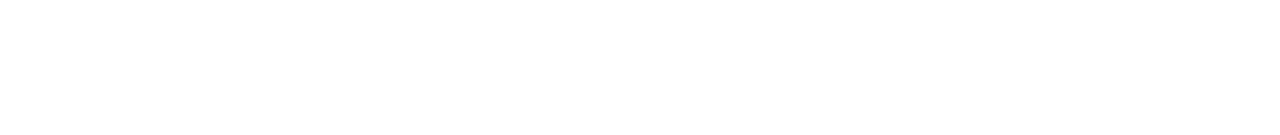
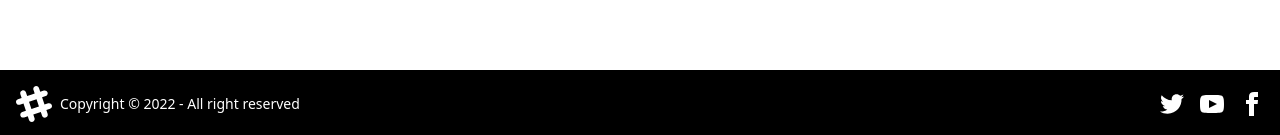
Before and after one commit to Emran12/todo-app-client, a React (Create React App) app: page /to-do in a window 1280 px wide. Shown: the part 922-1057 px from the top of the page. Before the commit the page ends 800 px from the top, so only its background shows below. Built offline with nearby package versions, Linux system fonts and the light colour scheme; no server answers.

Commit message:
footer added

```diff
--- a/src/App.js
+++ b/src/App.js
@@ -4,6 +4,7 @@
 import CompletedTask from "./Pages/CompletedTask";
 import Calendar from "./Pages/Calendar";
 import ToDo from "./Pages/ToDo";
+import Footer from "./Components/Footer";
 
 function App() {
   return (
@@ -18,6 +19,7 @@
           <Route path="/to-do" element={<ToDo></ToDo>}></Route>
         </Routes>
       </Navbar>
+      <Footer></Footer>
     </div>
   );
 }
--- /dev/null
+++ b/src/Components/Footer.js
@@ -0,0 +1,61 @@
+import React from "react";
+
+const Footer = () => {
+  return (
+    <div className="mt-48">
+      <footer class="items-center p-4 footer bg-black text-white">
+        <div class="items-center grid-flow-col">
+          <svg
+            width="36"
+            height="36"
+            viewBox="0 0 24 24"
+            xmlns="http://www.w3.org/2000/svg"
+            fill-rule="evenodd"
+            clip-rule="evenodd"
+            class="fill-current"
+          >
+            <path d="M22.672 15.226l-2.432.811.841 2.515c.33 1.019-.209 2.127-1.23 2.456-1.15.325-2.148-.321-2.463-1.226l-.84-2.518-5.013 1.677.84 2.517c.391 1.203-.434 2.542-1.831 2.542-.88 0-1.601-.564-1.86-1.314l-.842-2.516-2.431.809c-1.135.328-2.145-.317-2.463-1.229-.329-1.018.211-2.127 1.231-2.456l2.432-.809-1.621-4.823-2.432.808c-1.355.384-2.558-.59-2.558-1.839 0-.817.509-1.582 1.327-1.846l2.433-.809-.842-2.515c-.33-1.02.211-2.129 1.232-2.458 1.02-.329 2.13.209 2.461 1.229l.842 2.515 5.011-1.677-.839-2.517c-.403-1.238.484-2.553 1.843-2.553.819 0 1.585.509 1.85 1.326l.841 2.517 2.431-.81c1.02-.33 2.131.211 2.461 1.229.332 1.018-.21 2.126-1.23 2.456l-2.433.809 1.622 4.823 2.433-.809c1.242-.401 2.557.484 2.557 1.838 0 .819-.51 1.583-1.328 1.847m-8.992-6.428l-5.01 1.675 1.619 4.828 5.011-1.674-1.62-4.829z"></path>
+          </svg>
+          <p>Copyright © 2022 - All right reserved</p>
+        </div>
+        <div class="grid-flow-col gap-4 md:place-self-center md:justify-self-end">
+          <a>
+            <svg
+              xmlns="http://www.w3.org/2000/svg"
+              width="24"
+              height="24"
+              viewBox="0 0 24 24"
+              class="fill-current"
+            >
+              <path d="M24 4.557c-.883.392-1.832.656-2.828.775 1.017-.609 1.798-1.574 2.165-2.724-.951.564-2.005.974-3.127 1.195-.897-.957-2.178-1.555-3.594-1.555-3.179 0-5.515 2.966-4.797 6.045-4.091-.205-7.719-2.165-10.148-5.144-1.29 2.213-.669 5.108 1.523 6.574-.806-.026-1.566-.247-2.229-.616-.054 2.281 1.581 4.415 3.949 4.89-.693.188-1.452.232-2.224.084.626 1.956 2.444 3.379 4.6 3.419-2.07 1.623-4.678 2.348-7.29 2.04 2.179 1.397 4.768 2.212 7.548 2.212 9.142 0 14.307-7.721 13.995-14.646.962-.695 1.797-1.562 2.457-2.549z"></path>
+            </svg>
+          </a>
+          <a>
+            <svg
+              xmlns="http://www.w3.org/2000/svg"
+              width="24"
+              height="24"
+              viewBox="0 0 24 24"
+              class="fill-current"
+            >
+              <path d="M19.615 3.184c-3.604-.246-11.631-.245-15.23 0-3.897.266-4.356 2.62-4.385 8.816.029 6.185.484 8.549 4.385 8.816 3.6.245 11.626.246 15.23 0 3.897-.266 4.356-2.62 4.385-8.816-.029-6.185-.484-8.549-4.385-8.816zm-10.615 12.816v-8l8 3.993-8 4.007z"></path>
+            </svg>
+          </a>
+          <a>
+            <svg
+              xmlns="http://www.w3.org/2000/svg"
+              width="24"
+              height="24"
+              viewBox="0 0 24 24"
+              class="fill-current"
+            >
+              <path d="M9 8h-3v4h3v12h5v-12h3.642l.358-4h-4v-1.667c0-.955.192-1.333 1.115-1.333h2.885v-5h-3.808c-3.596 0-5.192 1.583-5.192 4.615v3.385z"></path>
+            </svg>
+          </a>
+        </div>
+      </footer>
+    </div>
+  );
+};
+
+export default Footer;
--- a/src/Pages/CompletedTask.js
+++ b/src/Pages/CompletedTask.js
@@ -1,5 +1,5 @@
 import React, { useEffect, useState } from "react";
-import fetcher from "../api/axios.config";
+
 
 const CompletedTask = () => {
   const [task, setTask] = useState([]);
--- a/src/Pages/ToDo.js
+++ b/src/Pages/ToDo.js
@@ -21,11 +21,28 @@
       }
       setTask(newTask);
     });
-    console.log(id);
+  };
+
+  const updateTask = async (id) => {
+    <p>skjfkjfkdj</p>;
+  };
+
+  const handleCompleteTask = (id) => {
+    fetch(`http://localhost:5000/update-task/${id}`, {
+      method: "PUT",
+      body: JSON.stringify({
+        completeTask: true,
+      }),
+      headers: {
+        "Content-type": "application/json; charset=UTF-8",
+      },
+    })
+      .then((response) => response.json())
+      .then((json) => console.log(json));
   };
 
   useEffect(() => {
-    fetch("http://localhost:5000/get-task")
+    fetch(`http://localhost:5000/get-task?completeTask===false`)
       .then((res) => res.json())
       .then((data) => setTask(data));
     console.log(task);
@@ -75,13 +92,22 @@
               <tr>
                 <th>
                   <label>
-                    <input type="checkbox" class="checkbox" />
+                    <input
+                      type="checkbox"
+                      class="checkbox"
+                      onClick={() => handleCompleteTask(t._id)}
+                    />
                   </label>
                 </th>
 
                 <td>{t.task}</td>
                 <td>
-                  <button class="btn btn-ghost btn-xs">+</button>
+                  <button
+                    class="btn btn-ghost btn-xs"
+                    onClick={() => updateTask(t._id)}
+                  >
+                    +
+                  </button>
                 </td>
                 <td>
                   <button
```
